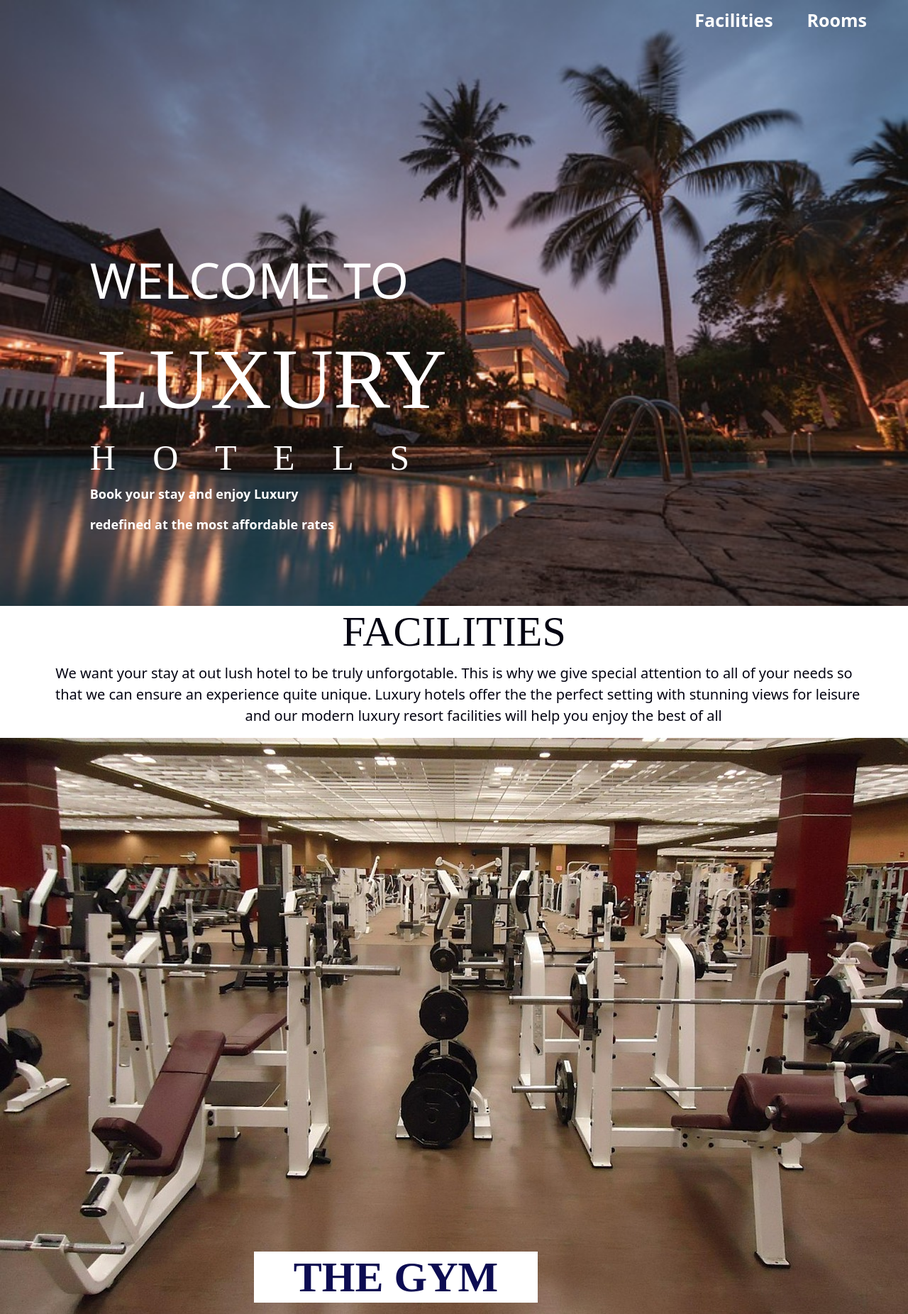
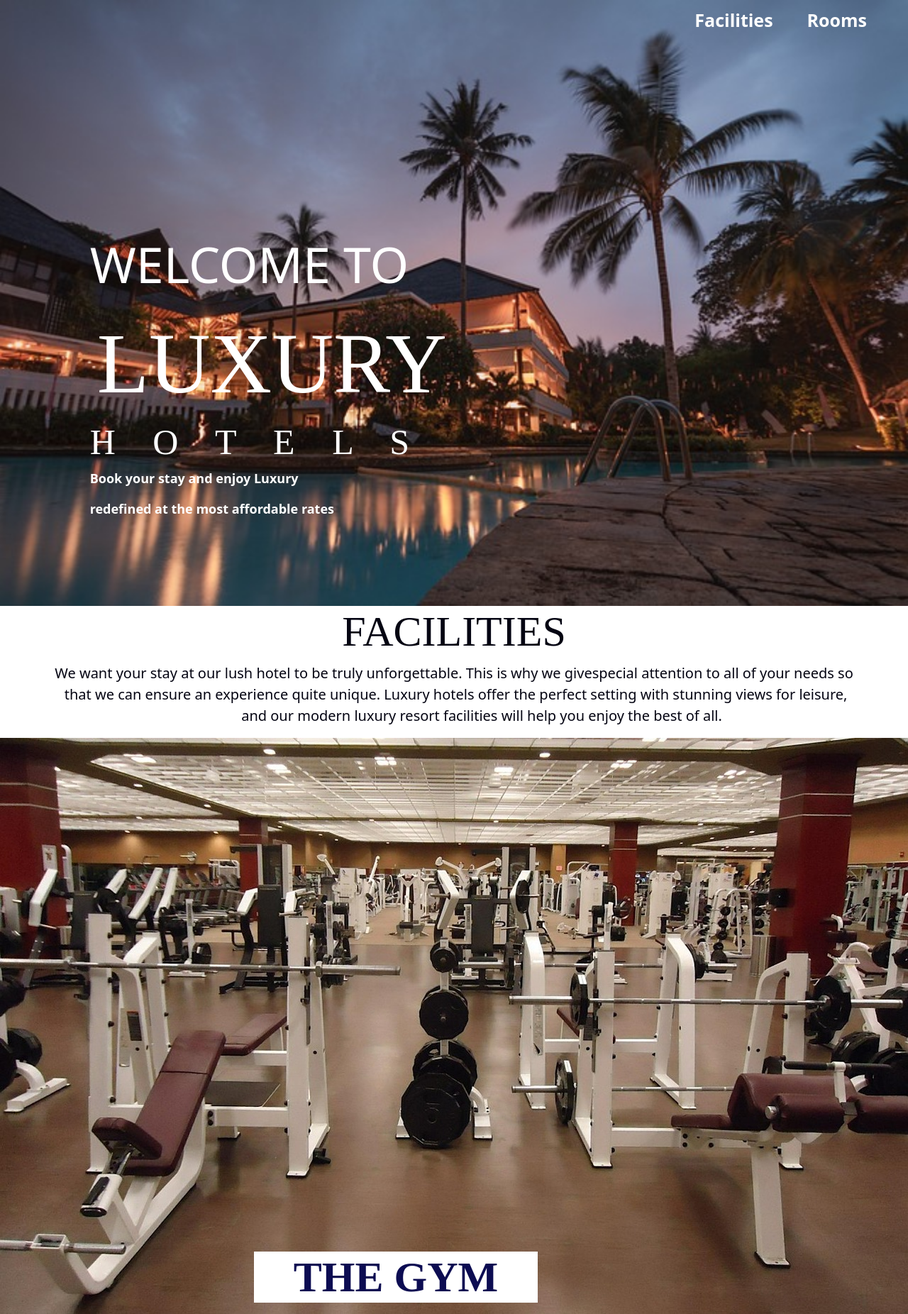
Before and after one commit to Iamsergge/hotel-app, a React (Create React App) app: page /home in a window 1280 px wide. Shown: the top 1852 px of the page at 71% size. Built offline with nearby package versions, Linux system fonts and the light colour scheme.

Commit message:
'latest'

```diff
--- a/src/App.css
+++ b/src/App.css
@@ -49,7 +49,7 @@ body{
 }
 .hotel1{
     width: 100%;
-    height: auto;
+    height: 100%S;
     position: relative;
 
 }
--- a/src/components/home.js
+++ b/src/components/home.js
@@ -1,4 +1,7 @@
+// Home.js
 import React from 'react';
+
+
 import hotel1 from '../images/hotel1.jpg';
 import gym1 from '../images/gym1.jpg';
 import poolbar from '../images/poolbar.jpg';
@@ -7,83 +10,78 @@ import swimmingpool from '../images/swimmingpool.jpg';
 import restuarent from '../images/restuarent.jpg';
 import laundry from '../images/laundry.jpg';
 
-function Home (){
+function Home() {
   return (
-
     <div>
-                <table>
-                    <tr>
-                        <td>
-                            <div className = 'img-con'>
-                                <img src={hotel1} className='hotel1' alt='img'/>
-                                <div className = 'nav-container'>
+      <div className="img-container">
+        <img src={hotel1} className="hotel1" alt="img" />
+        <div className="nav-container">
           <nav>
-                                        <div className='navbar-links-container'>
-                                            <a href='home' className='nav-links' style={{fontSize:"25px"}}>Facilities</a>
-                                            <a href='rooms' className='nav-links' style={{fontSize:"25px"}}>Rooms</a>
+            <div className="navbar-links-container">
+              <a href="home" className="nav-links" style={{ fontSize: '25px' }}>
+                Facilities
+              </a>
+              <a href="rooms" className="nav-links" style={{ fontSize: '25px' }}>
+                Rooms
+              </a>
             </div>
           </nav>
-
         </div>
-                                <div className='text-container'>
-                                    <p style={{fontSize:'70px'}}>WELCOME TO</p>
-                                    <h1 style={{fontSize:'120px',fontFamily:'serif'}}>LUXURY</h1>
-                                    <h4 style={{fontSize:'50px',fontFamily:'serif',wordSpacing:'40px'}}>H O T E L S</h4>
-                                    <b style={{fontSize:'18px'}}><p>Book your stay and enjoy Luxury</p>
-                                    <p> redefined at the most affordable rates</p></b>
-
+        <div className="text-container">
+          <p style={{ fontSize: '70px' }}>WELCOME TO</p>
+          <h1 style={{ fontSize: '120px', fontFamily: 'serif' }}>LUXURY</h1>
+          <h4 style={{ fontSize: '50px', fontFamily: 'serif', wordSpacing: '40px' }}>
+            H O T E L S
+          </h4>
+          <b style={{ fontSize: '18px' }}>
+            <p>Book your stay and enjoy Luxury</p>
+            <p> redefined at the most affordable rates</p>
+          </b>
         </div>
       </div>
-                        </td>
-                    </tr>
-                    <tr classname='App'>
-                        <td>
-                            <div className='facilities'>
-                                <div className='text'>
+
+      <div className="facilities">
+        <div className="text">
           <h1>FACILITIES</h1>
         </div>
-                                <p>We want your stay at out lush hotel to be truly unforgotable. This is why we give special attention to all of your needs so<br/>
-                                &nbsp; that we can ensure an experience quite unique. Luxury hotels offer the the perfect setting with stunning views for leisure<br/>
-                                    &nbsp; &nbsp; &nbsp; &nbsp; &nbsp; &nbsp; &nbsp; &nbsp; and our modern luxury resort facilities will help you enjoy the best of all</p>
-                            <div className='gym1'>
-                            <img src={gym1} className='the gym' alt='img'/>
-                                <h1 className='gym-text'>THE GYM</h1>
+        <p>
+            We want your stay at our lush hotel to be truly unforgettable. This is why we givespecial attention to all of your needs so <br/>
+            &nbsp;that we can ensure an experience quite unique. Luxury hotels offer the perfect setting with stunning views for leisure,<br/>
+            &nbsp; &nbsp; &nbsp; &nbsp; &nbsp; &nbsp; &nbsp; &nbsp;and our modern luxury resort facilities will help you enjoy the best of all.
+        </p>
+
+        <div className="gym1">
+          <img src={gym1} className="gym1" alt="img" />
+          <h1 className="gym-text">THE GYM</h1>
         </div>
 
-                            <div className='poolbar'>
-                            <img src={poolbar} className='poolbar' alt='img' style={{width: '1200px'}}/>
-                                <h1 className='poolside-text'>POOLSIDE BAR</h1>
+        <div className="poolbar">
+          <img src={poolbar} className="poolbar" alt="img" />
+          <h1 className="poolside-text">POOLSIDE BAR</h1>
+        </div>
 
+        <div className="spa1">
+          <img src={spa1} className="spa1" alt="img" />
+          <h1 className="spa-text">THE SPA</h1>
+        </div>
 
-                            </div><br></br><br></br><br></br>
+        <div className="swimmingpool">
+          <img src={swimmingpool} className="swimmingpool" alt="img" />
+          <h1 className="pool-text">SWIMMING POOL</h1>
+        </div>
 
-                            <div className='spa1'>
-                            <img src={spa1} className='spa1' alt='img' style={{width: '1200px'}}/>
-                                <h1 className='spa-text'>THE SPA</h1>
+        <div className="restuarent">
+          <img src={restuarent} className="restuarent" alt="img" />
+          <h1 className="restuarent-text">RESTAURANT</h1>
+        </div>
 
-
-                            </div><br></br><br></br><br></br>
-                            <div className='swimmingpool'>
-                            <img src={swimmingpool} className='swimmingpool' alt='img' style={{width: '1200px'}}/>
-                                <h1 className='pool-text'>SWIMMING POOL</h1>
-
-                            </div><br></br><br></br><br></br>
-                            <div className='restuarent'>
-                            <img src={restuarent} className='restuarent' alt='img' style={{width: '1200px'}}/>
-                                <h1 className='restuarent-text'>RESTUARENT</h1>
-
-                            </div><br></br><br></br><br></br>
-                            <div className='laundry'>
-                            <img src={laundry} className='laundry' alt='img' style={{width: '1200px'}}/>
-                             <h1 className='laundry-text'>LAUNDRY</h1>
-
+        <div className="laundry">
+          <img src={laundry} className="laundry" alt="img" />
+          <h1 className="laundry-text">LAUNDRY</h1>
         </div>
       </div>
-                        </td>
-
-                    </tr>
-                </table>
     </div>
   );
 }
+
 export default Home;
--- a/src/components/login.js
+++ b/src/components/login.js
@@ -1,33 +1,43 @@
-import React from 'react';
-import { getAuth, signInWithEmailAndPassword } from 'firebase/auth';
+import React, { useState } from 'react';
+import { getAuth, signInWithEmailAndPassword, sendPasswordResetEmail } from 'firebase/auth';
 import { auth } from '../config/firebase';
-import { useState } from 'react';
-import { useNavigate, useEffect, Link } from 'react-router-dom';
+import { useNavigate, Link } from 'react-router-dom';
+import { MDBBtn, MDBContainer, MDBRow, MDBCol, MDBInput } from 'mdb-react-ui-kit';
 
 import hotel1 from '../images/hotel1.jpg';
-import { MDBBtn, MDBContainer, MDBRow, MDBCol, MDBInput } from 'mdb-react-ui-kit';
 
 function Login() {
   const [email, setEmail] = useState('');
   const [password, setPassword] = useState('');
 
-  const navigate = useNavigate(); // Use this to navigate after successful login
+  const navigate = useNavigate();
 
   const handleLogin = () => {
-    const auth = getAuth();
-    signInWithEmailAndPassword(auth, email, password)
+    const authInstance = getAuth();
+    signInWithEmailAndPassword(authInstance, email, password)
       .then(() => {
         alert('You have logged in successfully');
-        navigate('/home'); // Navigate to the desired page after login
+        navigate('/home');
       })
       .catch((error) => {
         alert('Login failed. Check your credentials.');
       });
   };
 
+  const handleForgotPassword = () => {
+    const authInstance = getAuth();
+    sendPasswordResetEmail(authInstance, email)
+      .then(() => {
+        alert('Password reset email sent. Check your inbox.');
+      })
+      .catch((error) => {
+        alert('Error sending password reset email. Check your email address.');
+      });
+  };
+
   return (
     <div className='login-container'>
-      <MDBContainer className='my-5gradient-form'>
+      <MDBContainer className='my-5 gradient-form'>
         <MDBRow>
           <MDBCol col='6' className='mb-5'>
             <div className='d-flex flex-column ms-5'>
@@ -52,7 +62,7 @@ function Login() {
                 <MDBBtn className='mb-4 w-100 gradient-custom-2' onClick={handleLogin}>
                   Login
                 </MDBBtn>
-                <a className='text-muted' href='#!'>
+                <a className='text-muted-link' href='#!' onClick={handleForgotPassword}>
                   Forgot password?
                 </a>
               </div>
```
Lines whose indentation alone changed are shown as unchanged.
